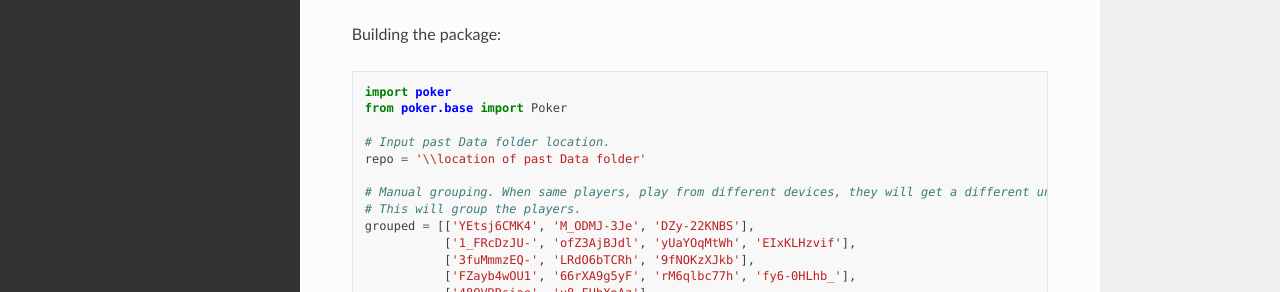
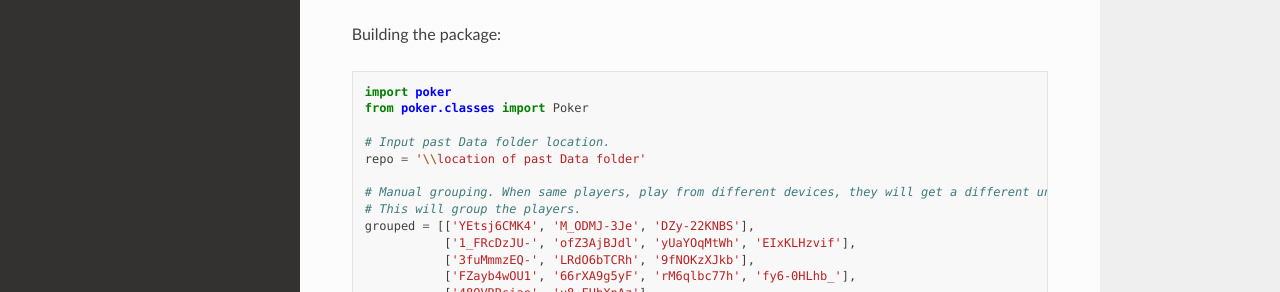
Before and after one commit to pjrigali/Poker-Now-Analysis, a Sphinx documentation site: the page built from docs/intro.rst, in a window 1280 px wide and 1264 px high. Shown: the part 356-648 px from the top of the window. Built offline with Sphinx 7.4.7 and the Read the Docs theme 2.0.0, drawn with Linux system fonts in a browser that asks for light colours.

Commit message:
updates to reflect classes file

```diff
--- a/docs/intro.rst
+++ b/docs/intro.rst
@@ -21,7 +21,7 @@ Building the package:
 .. code-block:: python
 
     import poker
-    from poker.base import Poker
+    from poker.classes import Poker
 
     # Input past Data folder location.
     repo = '\\location of past Data folder'
```
Also changed, not shown: README.md (+1 -1 lines).
